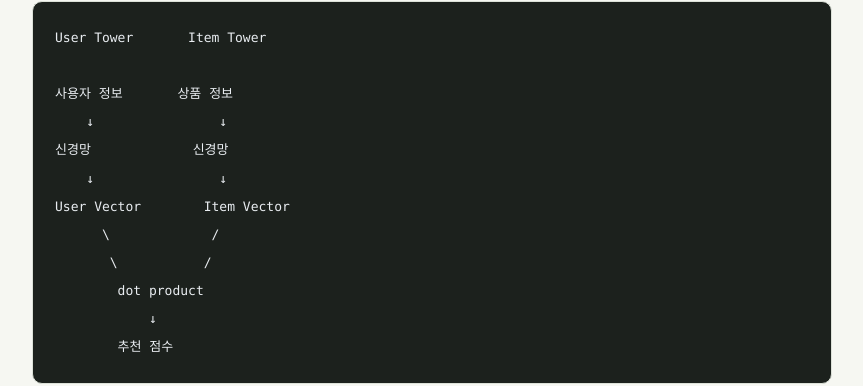
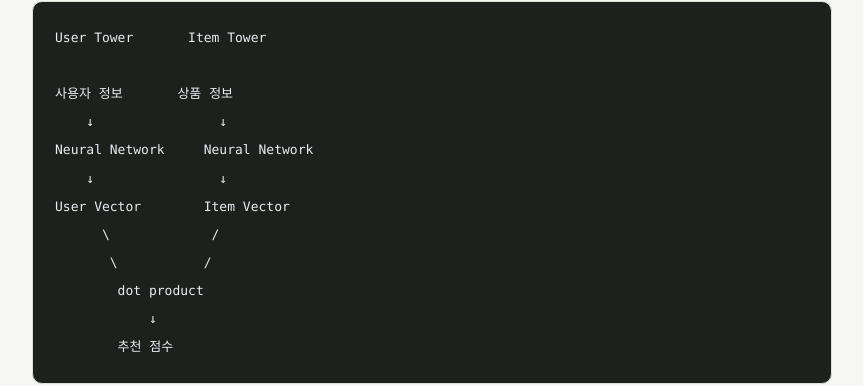
Before and after one commit to choi-jiwoong/choi-jiwoong.github.io, a Jekyll site: the page built from _posts/2026-09-29-mf-vs-two-tower-recommendation-system.md, in a window 1280 px wide and 900 px high, scrolled down 2246 px. Shown: the part 230-616 px from the top of the window, without its empty margins (208-1071 px from the left). Built offline with Jekyll 4.4.1, drawn with Linux system fonts in a browser that asks for light colours.

Commit message:
Use industry-standard ML terminology

```diff
--- a/_posts/2026-09-29-mf-vs-two-tower-recommendation-system.md
+++ b/_posts/2026-09-29-mf-vs-two-tower-recommendation-system.md
@@ -79,7 +79,7 @@ User Tower       Item Tower
 
 사용자 정보       상품 정보
     ↓                ↓
-신경망             신경망
+Neural Network     Neural Network
     ↓                ↓
 User Vector        Item Vector
       \             /
```
